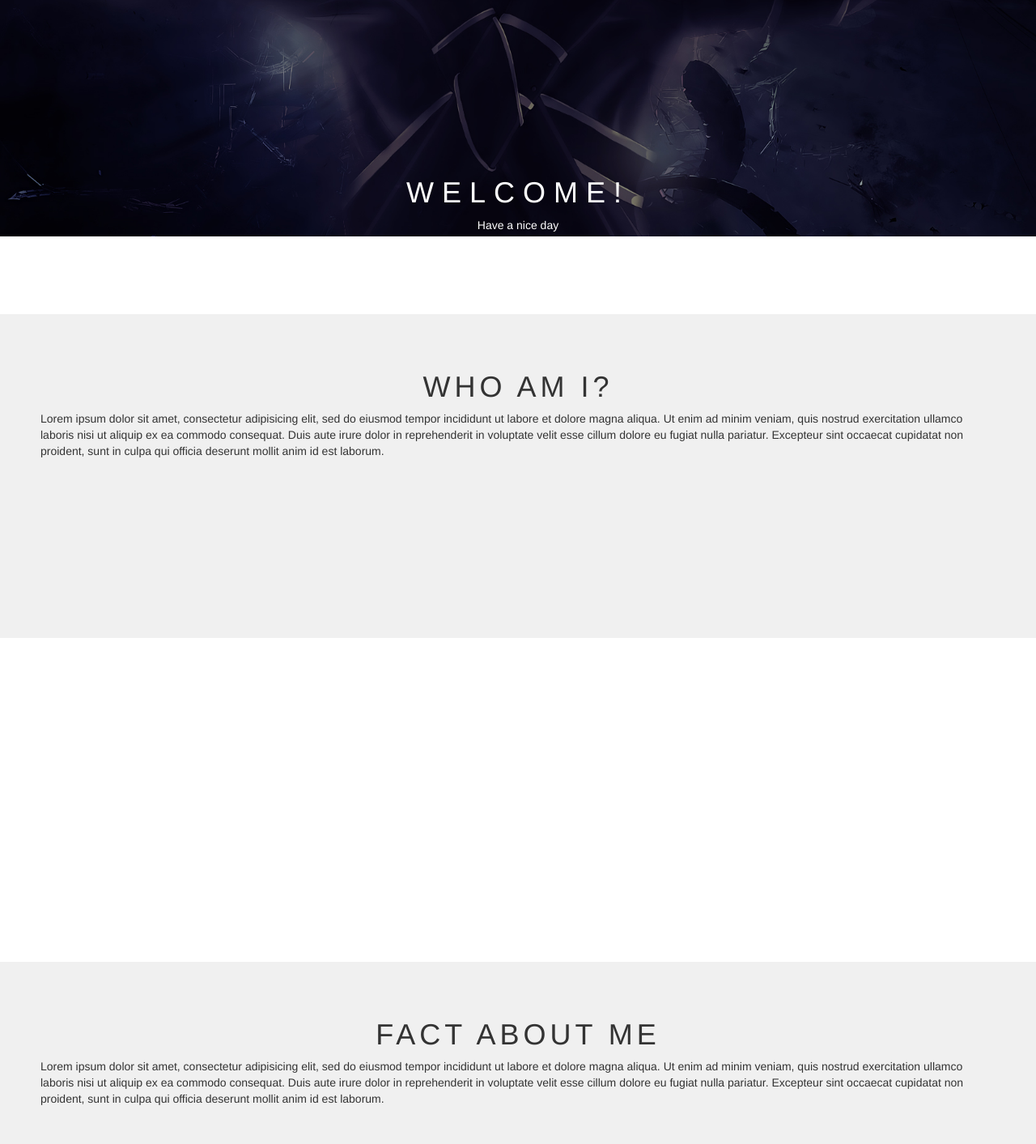
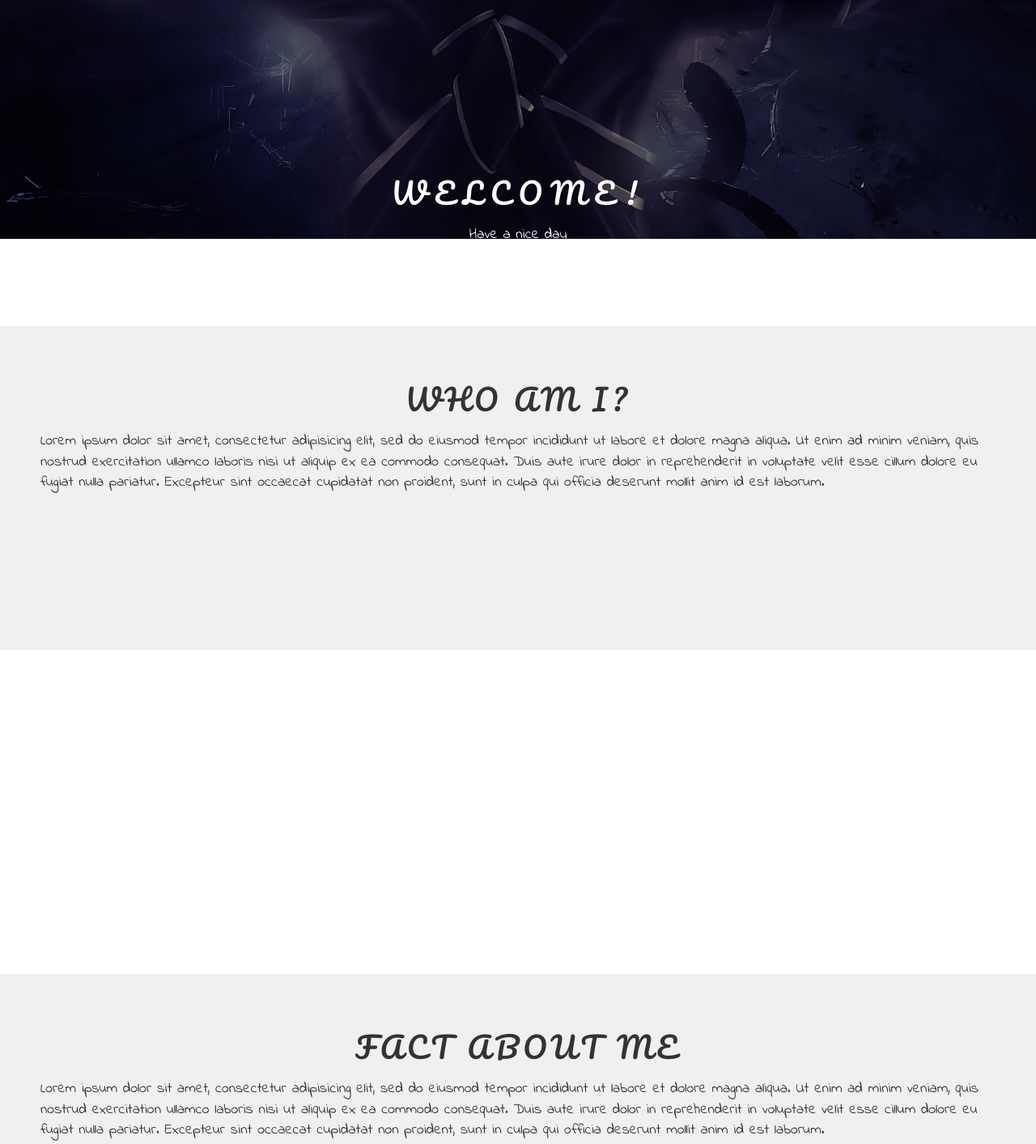
Before and after one commit to adityajanata/training-repo, a plain HTML site: page index.html in a window 1280 px wide. Shown: the part 532-1945 px from the top of the page at 81% size. Drawn offline with nearby package versions, Linux system fonts and the light colour scheme.

Commit message:
add font style to index.html

```diff
--- a/index.html
+++ b/index.html
@@ -10,6 +10,10 @@
     <!-- Bootstrap -->
     <link href="css/bootstrap.css" rel="stylesheet">
     <link href="css/animate.min.css" rel="stylesheet">
+
+    <!-- fonts -->
+    <link href="https://fonts.googleapis.com/css?family=Indie+Flower|Pacifico" rel="stylesheet">
+
     <style type="text/css">
       .parallax-window{
         min-height: 400px;
@@ -38,9 +42,19 @@
       .header-space{
         letter-spacing: 5px;
       }
+
       a:link{
         text-decoration: none;
         color: #333333;
+      }
+      #greeting{
+        font-family: 'Pacifico', cursive;
+        margin-bottom: 20px;
+      }
+
+      #content-text{
+        font-family: 'Indie Flower', cursive;
+        font-size: 18px;
       }
     </style>
 
@@ -74,20 +88,19 @@
   </div><!-- /.container-fluid -->
 </nav>
 <!-- Navbar END-->
-  <script src="https://use.fontawesome.com/8f85d074aa.js"></script>
+  <script src="https://use.fontawesome.com/8f85d074aa.js"></script> <!-- Icon -->
   </head>
   <body>
-
     <div class="parallax-window stop lazy" data-parallax="scroll" data-image-src="img/bg1.jpg">
       <div style="padding-top: 600px; padding-bottom: 100px;" class="text-center animated fadeIn">
         <span id="stop"></span> <!-- animate scroll stop here, margin-top for giving some adjusment -->
-        <h1 style="color: #fff; margin-top: 150px; letter-spacing: 10px;">WELCOME!</h1>
-        <div style="color: #fff;">Have a nice day</div>
+        <h1 id="greeting" style="color: #fff; margin-top: 150px; letter-spacing: 10px;">WELCOME!</h1>
+        <div style="color: #fff;"  id="content-text">Have a nice day</div>
       </div>
     </div>
     <div class="window-wrapper" id="who">
-      <h1 class="text-center header-space">WHO AM I?</h1>
-      <p>
+      <h1 class="text-center header-space" id="greeting">WHO AM I?</h1>
+      <p id="content-text">
         Lorem ipsum dolor sit amet, consectetur adipisicing elit, sed do eiusmod
         tempor incididunt ut labore et dolore magna aliqua. Ut enim ad minim veniam,
         quis nostrud exercitation ullamco laboris nisi ut aliquip ex ea commodo
@@ -98,8 +111,8 @@
     </div>
     <div class="parallax-window lazy" data-parallax="scroll" data-image-src="img/bg2.png"></div>
     <div class="window-wrapper" id="about">
-      <h1 class="text-center header-space">FACT ABOUT ME</h1>
-      <p>
+      <h1 class="text-center header-space" id="greeting">FACT ABOUT ME</h1>
+      <p id="content-text">
         Lorem ipsum dolor sit amet, consectetur adipisicing elit, sed do eiusmod
         tempor incididunt ut labore et dolore magna aliqua. Ut enim ad minim veniam,
         quis nostrud exercitation ullamco laboris nisi ut aliquip ex ea commodo
@@ -110,8 +123,8 @@
     </div>
     <div class="parallax-window-extra lazy" data-parallax="scroll" data-image-src="img/bg3.jpg"></div>
     <div class="window-wrapper" id="help">
-      <h1 class="text-center header-space">CHECK THIS SH*T</h1>
-      <p>
+      <h1 class="text-center header-space" id="greeting">CHECK THIS OUT</h1>
+      <p id="content-text">
       Lorem ipsum dolor sit amet, consectetur adipisicing elit, sed do eiusmod
       tempor incididunt ut labore et dolore magna aliqua. Ut enim ad minim veniam,
       quis nostrud exercitation ullamco laboris nisi ut aliquip ex ea commodo
@@ -122,7 +135,7 @@
     </div>
     <div class="parallax-window lazy" data-parallax="scroll" data-image-src="img/bg4.jpg"></div>
     <div class="window-wrapper-expand" id="find-me">
-      <h1 class="text-center header-space">YOU CAN FIND ME ON:</h1>
+      <h1 class="text-center header-space" id="greeting">YOU CAN FIND ME ON:</h1>
        <div class="row" style="margin-top: 50px;">
          <div class="col-md-1 col-md-offset-4"><i class="fa fa-facebook fa-4x" aria-hidden="true"></i></div>
          <div class="col-md-1"><h2><a href="https://facebook.com/adityajanata" target="_blank">adityajanata</a></h2></div>
@@ -155,6 +168,7 @@
 
 
     <script type="text/javascript">
+
       window.onload = function () {
         // Auto scroll to "Stop" smoothly
         $(document).ready(function () {
@@ -163,7 +177,6 @@
           scrollTop: $('#stop').offset().top
           },  2000);
         });
-    }
 
         // Click and scroll automatically
         $(function() {
@@ -180,6 +193,7 @@
           }
         });
       });
+    }
 
     // Parallax.js
     $('.parallax-window').parallax();
@@ -188,8 +202,6 @@
     $(function() {
       $("img.lazy").lazyload();
     });
-
-
     </script>
   </body>
   </html>
```
Lines whose indentation alone changed are shown as unchanged.
